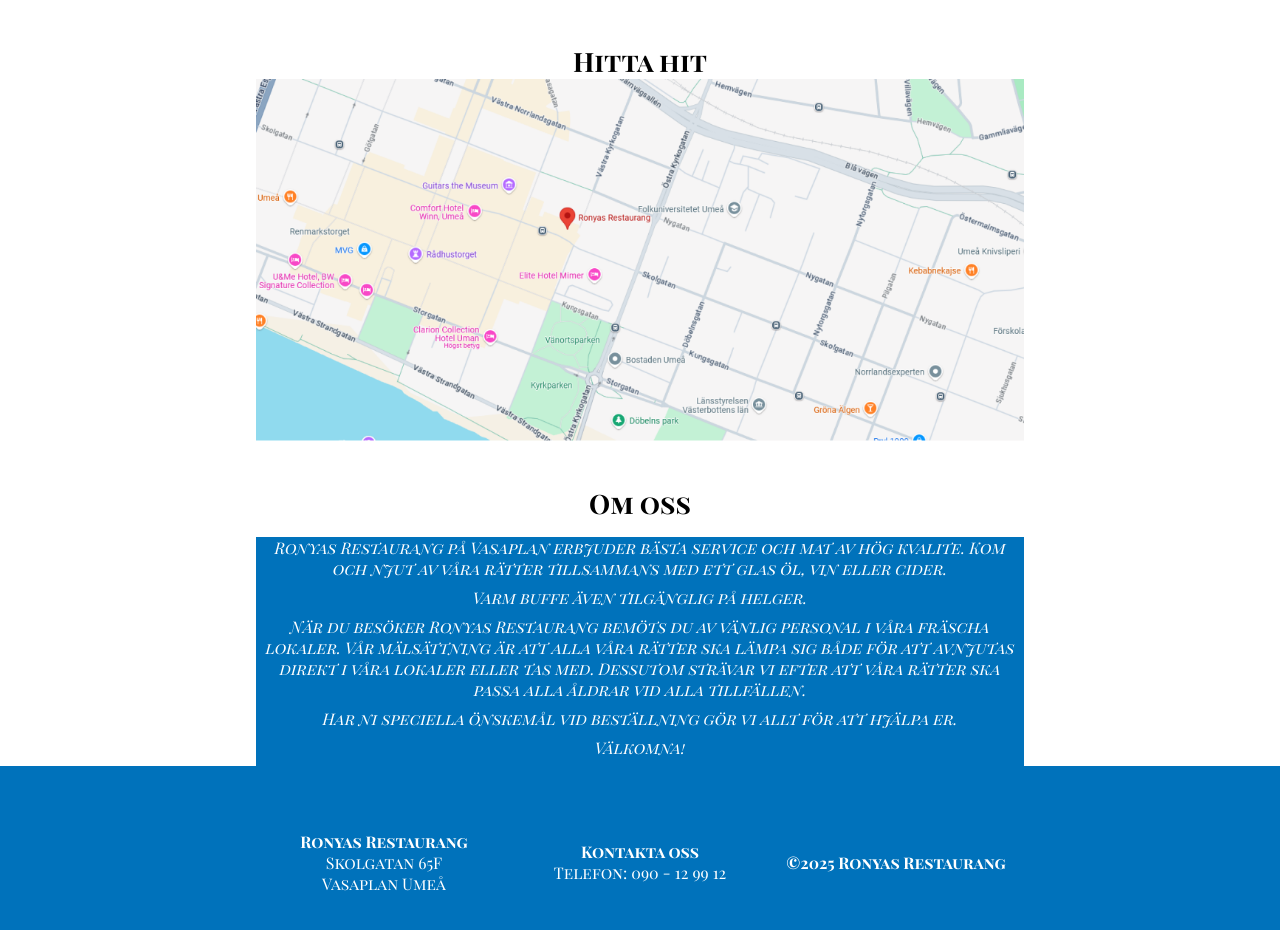
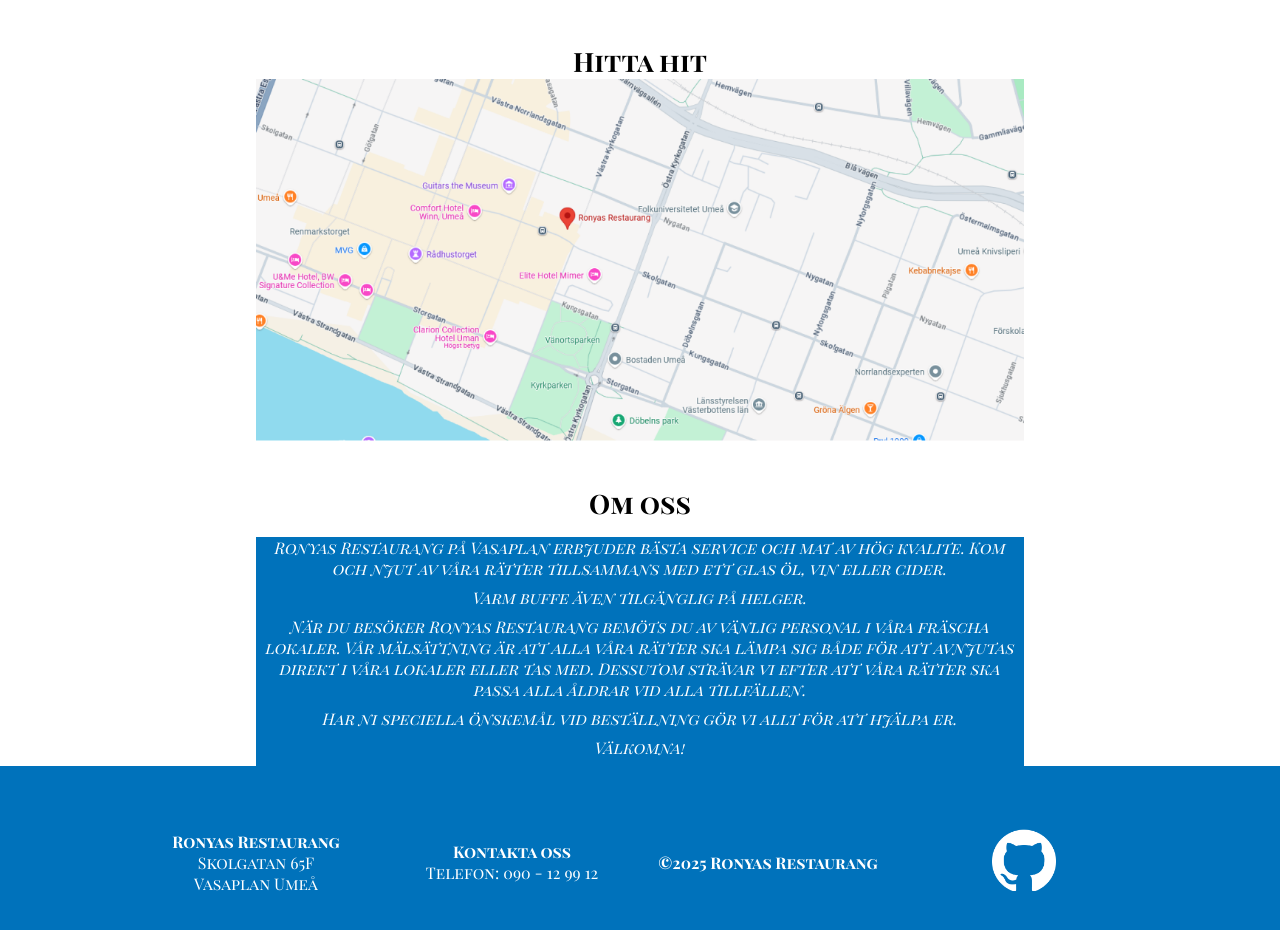
Before and after one commit to samosk/webtek, a plain HTML site: page Basic/index.html in a window 1280 px wide. Shown: the part 3018-3948 px from the top of the page. Drawn offline with Linux system fonts and the light colour scheme; a script that the page names is missing.

Commit message:
added github logo and link to repo

```diff
--- a/Basic/index.html
+++ b/Basic/index.html
@@ -153,6 +153,9 @@
 				©2025 Ronyas Restaurang
 			</h4>
 		</div>
+		<div class="footer-section">
+			<a href="https://github.com/samosk/webtek/tree/main/Basic" target="_blank"><img src="Public/github-mark-white.png" alt="" class="github-logo"></a>
+		</div>
 	</div>
 </body>
 
--- a/Basic/styles.css
+++ b/Basic/styles.css
@@ -198,3 +198,9 @@ img {
 .blue p {
 	color: white;
 }
+
+.github-logo {
+	margin: 0;
+	padding: 0;
+	width: 5vw;
+}
```
Also changed, not shown: Basic/Public/github-mark-white.png (added).
